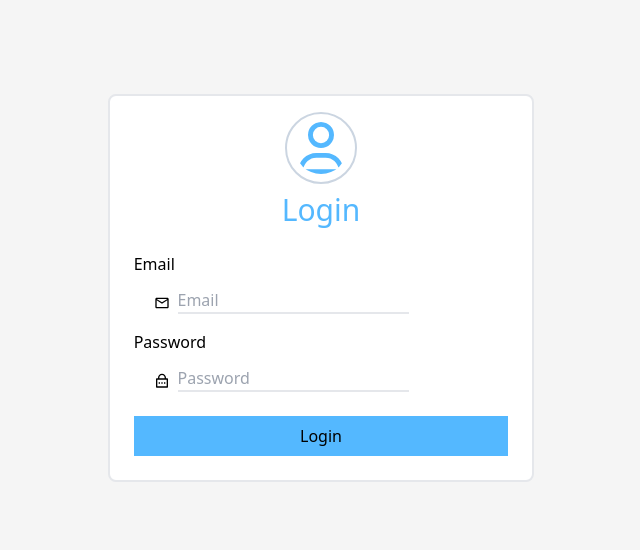
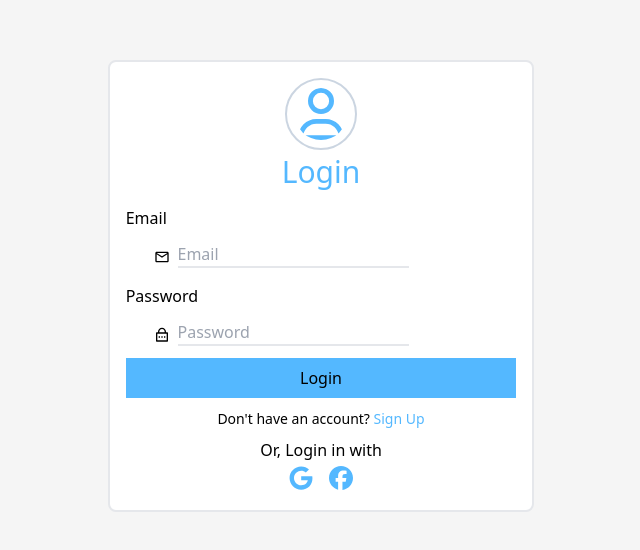
Before and after one commit to mahmud819/beats-learning-client, a React (Vite) app: page /login in a window 1280 px wide. Shown: the part 114-664 px from the top of the page, without its empty margins (319-959 px from the left). Built offline with nearby package versions, Linux system fonts and the light colour scheme.

Commit message:
login page design completed

```diff
--- a/src/Login/Login.jsx
+++ b/src/Login/Login.jsx
@@ -1,20 +1,21 @@
 import React from "react";
-import { FaRegCircleUser, FaRegUser } from "react-icons/fa6";
+import { FaFacebook, FaGoogle, FaRegCircleUser, FaRegUser } from "react-icons/fa6";
 import { MdOutlineMailOutline } from "react-icons/md";
 import { RiLockPasswordLine } from "react-icons/ri";
+import { Link } from "react-router-dom";
 
 const Login = () => {
   return (
-    <div className=" flex min-h-screen bg-[#F5F5F5] justify-center items-center">
+    <div className=" flex min-h-screen bg-[#F5F5F5] justify-center items-center ">
       {/* login main div */}
-      <div className="login-main w-1/3 my-auto  pt-1">
+      <div className="login-main w-1/3 my-auto  pt-0">
         <div className="form-div w-full border-2 p-2 radius-2 rounded-lg z-10 bg-[#FFF]">
           <div className="flex flex-col justify-center items-center p-2 ">
             <FaRegUser className="text-7xl border-2 border-slate-300 rounded-full p-2 text-[#54B8FF]" />
-            <h1 className="text-3xl pt-2 text-[#54B8FF]">Login</h1>
+            <h1 className="text-3xl pt-1 text-[#54B8FF]">Login</h1>
             {/* <FaRegCircleUser className="text-6xl" /> */}
           </div>
-          <form action="" className="flex flex-col mt-0 p-4">
+          <form action="" className="flex flex-col mt-0 p-2">
             <label htmlFor="">Email</label>
             <div className="flex justify-center items-center p-2 -ml-16">
               <MdOutlineMailOutline className="mt-2 -ml-4" />
@@ -36,8 +37,21 @@ const Login = () => {
                 type="Password"
               />
             </div>
-            <button className="mt-4 bg-[#54B8FF] p-2">Login</button>
+            <button className="mt-1 bg-[#54B8FF] p-2">Login</button>
           </form>
+          <div className="text-center">
+            <Link className="text-center text-sm mx-auto">Don't have an account? <span className="text-[#54B8FF]">Sign Up</span></Link>
+          </div>
+
+          {/* scocial media login */}
+          <div className="text-center py-2">
+            <h3>Or, Login in with</h3>
+            <div className="flex justify-center py-1 text-2xl text-[#54B8FF]">
+              <FaGoogle></FaGoogle>
+              <FaFacebook className="ml-4"></FaFacebook>
+            </div>
+          </div>
+
         </div>
       </div>
     </div>
```
